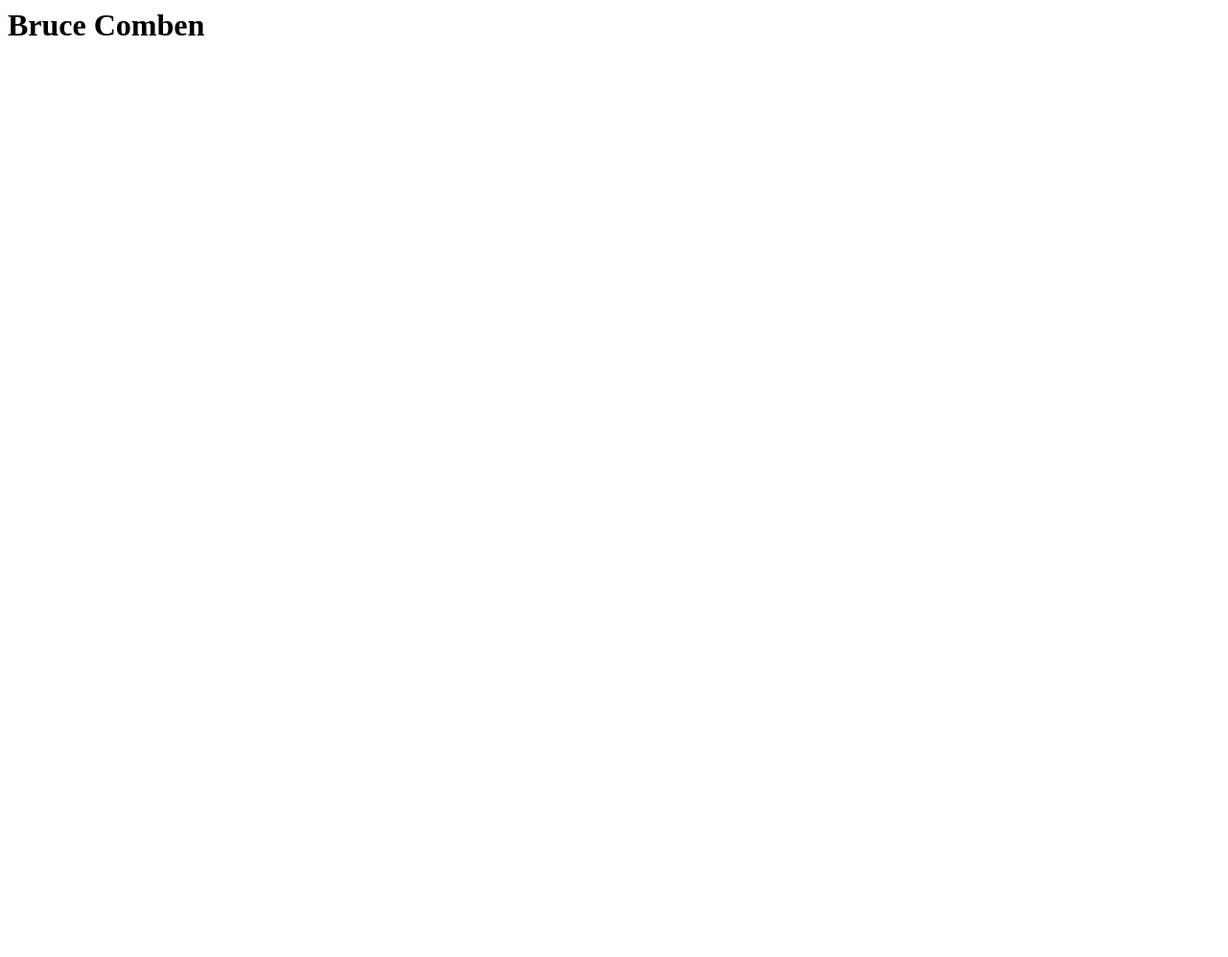
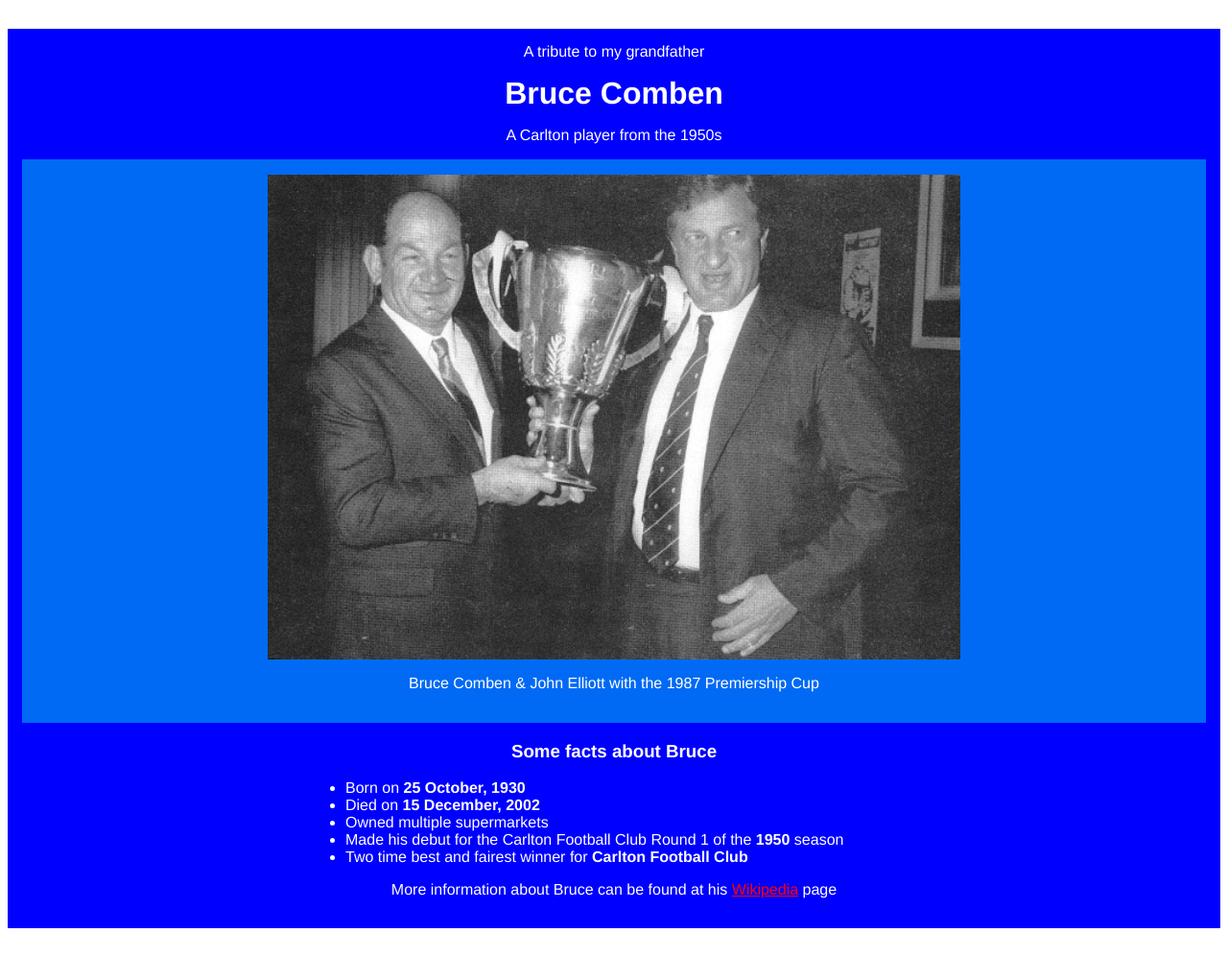
Before and after one commit to orangegrove1955/freecodecamp-tribute-page, a plain HTML site: page index.html in a window 1280 px wide. Shown: the whole page at 96% size. Before the commit the page ends 800 px from the top, so only its background shows below. Drawn offline with Linux system fonts and the light colour scheme.

Commit message:
Completed tests

```diff
--- a/index.html
+++ b/index.html
@@ -2,9 +2,66 @@
     <head>
         <title>Bruce Comben - Tribute Page</title>
     </head>
+    <style>
+        body{
+            text-align: center;
+            font-family: Helvetica, sans-serif;
+            color: white;
+        }
+        h1{
+            margin-bottom: 1rem;
+            margin-top: 0px;
+        }
+        #main{
+            margin: 30px auto;
+            padding: 15px;
+            background: blue;
+        }
+        #img-div{
+            padding: 1rem;
+            background-color: rgb(0, 106, 245);
+        }
+        img{
+            min-width: 60%;
+            max-width: 100%;
+            display: block;
+            height: auto;
+            margin: auto;
+        }
+        div{
+            margin-bottom: 1rem;
+        }
+        a{
+            color: red;
+        }
+
+        ul{
+            max-width: 600px;
+            text-align: left;
+            margin: 0 auto;
+        }
+    </style>
     <body>
         <div id="main">
-            <h1 id=title>Bruce Comben</h1>
+            <div>A tribute to my grandfather</div>
+            <h1 id="title">Bruce Comben</h1>
+            <div>A Carlton player from the 1950s</div>
+            <div id="img-div">
+                <img id="image" src="images/Bruce_Comben.jpg">
+                <p id="img-caption">Bruce Comben & John Elliott with the 1987 Premiership Cup</p>
+            </div>
+            <div id="tribute-info">
+                <h3>Some facts about Bruce</h3>
+                <ul>
+                    <li>Born on <strong>25 October, 1930</strong></li>
+                    <li>Died on <strong>15 December, 2002</strong></li>
+                    <li>Owned multiple supermarkets</li>
+                    <li>Made his debut for the Carlton Football Club Round 1 of the <strong>1950</strong> season</li>
+                    <li>Two time best and fairest winner for <strong>Carlton Football Club</strong></li>
+                </ul>
+            </div>
+        <div id="wikipedia">More information about Bruce can be found at his
+            <a id="tribute-link" target="_blank" href="https://en.wikipedia.org/wiki/Bruce_Comben">Wikipedia</a> page</div>
         </div>
     </body>
     <script src="https://cdn.freecodecamp.org/testable-projects-fcc/v1/bundle.js"></script>
```
Also changed, not shown: images/Bruce_Comben.jpg (added), 1 other file.
